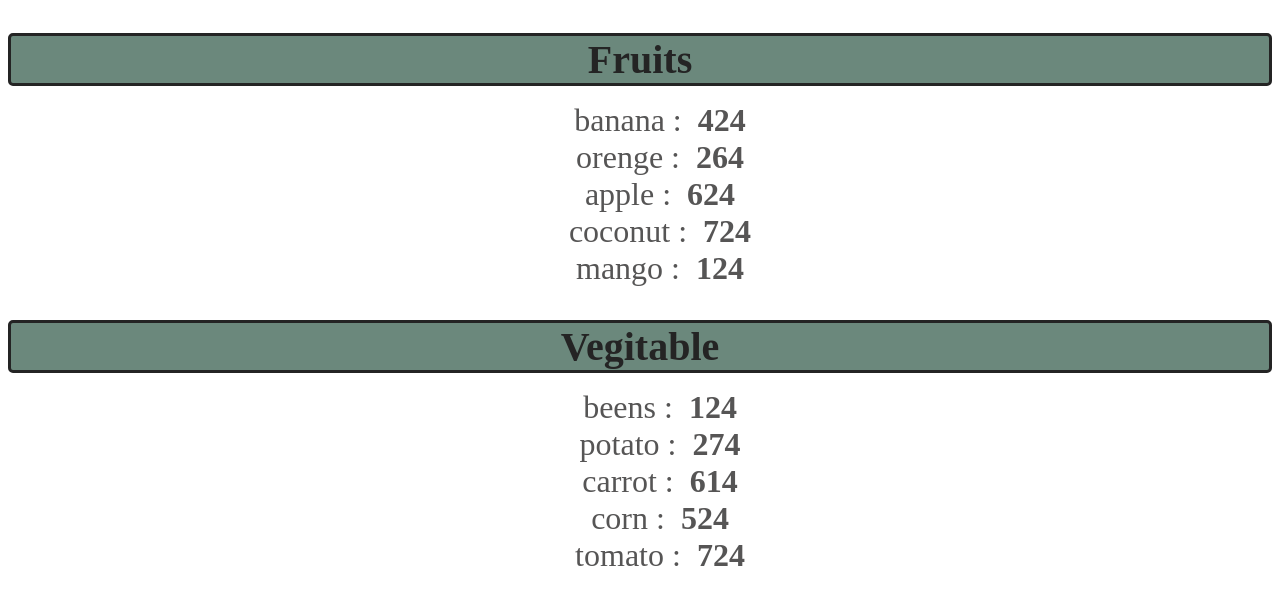
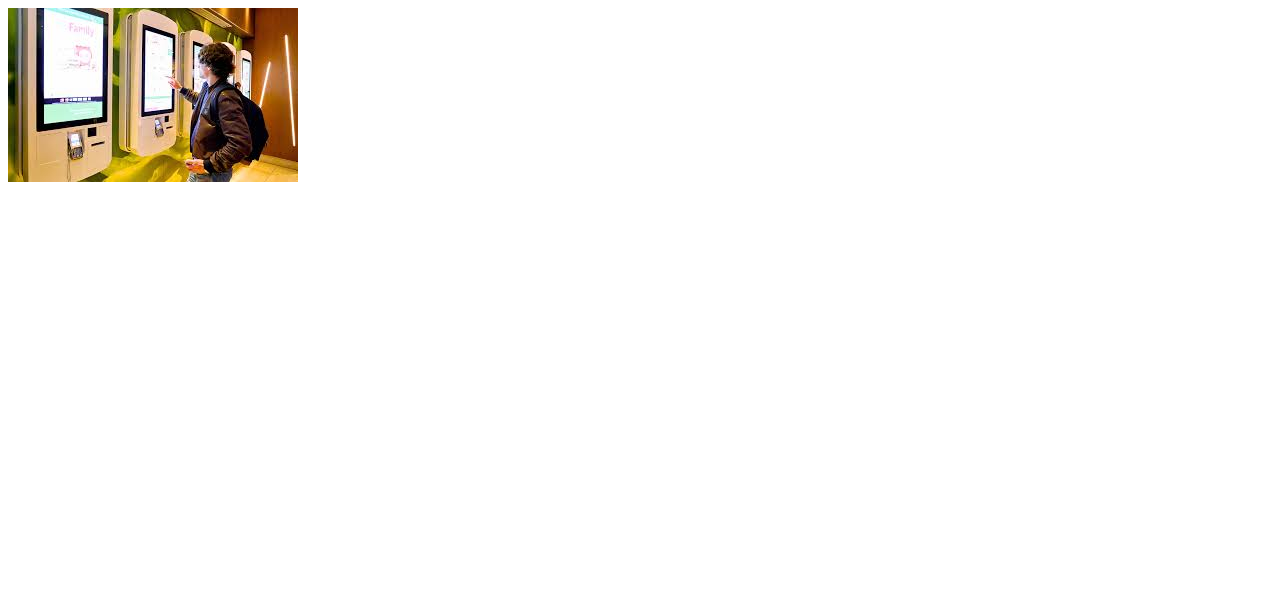
Before and after one commit to hasharas/react-full-course, a React (Vite) app: page / in a window 1280 px wide. Shown: the top 604 px of the page. Built offline with nearby package versions, Linux system fonts and the light colour scheme.

Commit message:
work with click event and practice

```diff
--- a/src/App.jsx
+++ b/src/App.jsx
@@ -2,10 +2,11 @@
 //import Student from "./Student.jsx"; <Student name="thor" age={10} isStudent={true} />
 //import UserGreeting from "./UserGreeting.jsx"; <UserGreeting userName = "hashara" isLogin = {true} />
 //import List from "./List.jsx"
+/*
 import List2 from "./List2.jsx";
 
-
-function app (){
+ {fruits.length > 0 && <List2 items={fruits} category= "Fruits" />}
+ {vegitable.length > 0 &&<List2 items={vegitable} category= "Vegitable" />}
 
   const fruits = [{id : 1,name : "banana", calories : 424},
                   {id : 2,name : "orenge", calories : 264},
@@ -18,9 +19,17 @@ function app (){
                     {id : 9,name : "corn", calories : 524},
                     {id : 10,name : "tomato", calories : 724} ];
 
+*/
+//import Button from "./Button.jsx"; <Button />
+
+import Picture from "./Picture.jsx";
+
+function app (){
+
+
+
   return(<>
-         {fruits.length > 0 && <List2 items={fruits} category= "Fruits" />}
-         {vegitable.length > 0 &&<List2 items={vegitable} category= "Vegitable" />}
+        <Picture />
           </>
 );
 }
--- /dev/null
+++ b/src/Button.jsx
@@ -0,0 +1,29 @@
+
+
+function Button(){
+    //  const Click = () => console.log("HASHARA");
+     // const Click2 = (name) => console.log(`${name} stop click me oiii...`);
+/*
+     let count = 0;
+     const Click3 = (name) => {
+            if(count < 3){
+                  count++;
+                  console.log(`${name} you click me ${count} time/s`)
+
+            }else{
+                  console.log(`${name} stop clicking me...!` )
+            }
+
+     }
+*/
+
+     // const Click4 = (e) => e.target.textContent ="Dn sapada..";
+
+
+      return(
+            <div>
+            <button onClick={ (e) => Click4(e)}>Click me</button>
+            </div>
+      );
+}
+export default Button
--- a/src/List2.jsx
+++ b/src/List2.jsx
@@ -1,3 +1,4 @@
+import PropTypes from "prop-types"
 function List2(props){
 
  const category = props.category;
@@ -17,5 +18,17 @@ function List2(props){
             </>
       )
 }
+List2.defaultProps = {
+      category: "Category",
+      items: [],
+}
+List2.PropTypes = {
+      category: PropTypes.string,
+      items: PropTypes.arrayOf(PropTypes.shape({
+                              id: PropTypes.number,
+                              name: PropTypes.string,
+                              calories: PropTypes.number
+      })),
+}
 
 export default List2
--- /dev/null
+++ b/src/Picture.jsx
@@ -0,0 +1,11 @@
+
+import pic from "./assets/dow.jpeg"
+
+function Picture () {
+           // const handleClick = () => console.log("ouch....!")
+              const handleClick2 = (e) => e.target.style.display ="none"
+      return(
+            <img onClick={(e) => handleClick2(e)} src={pic}></img>
+      );
+}
+export default Picture
```
Also changed, not shown: src/index.css (+9 -1 lines).
